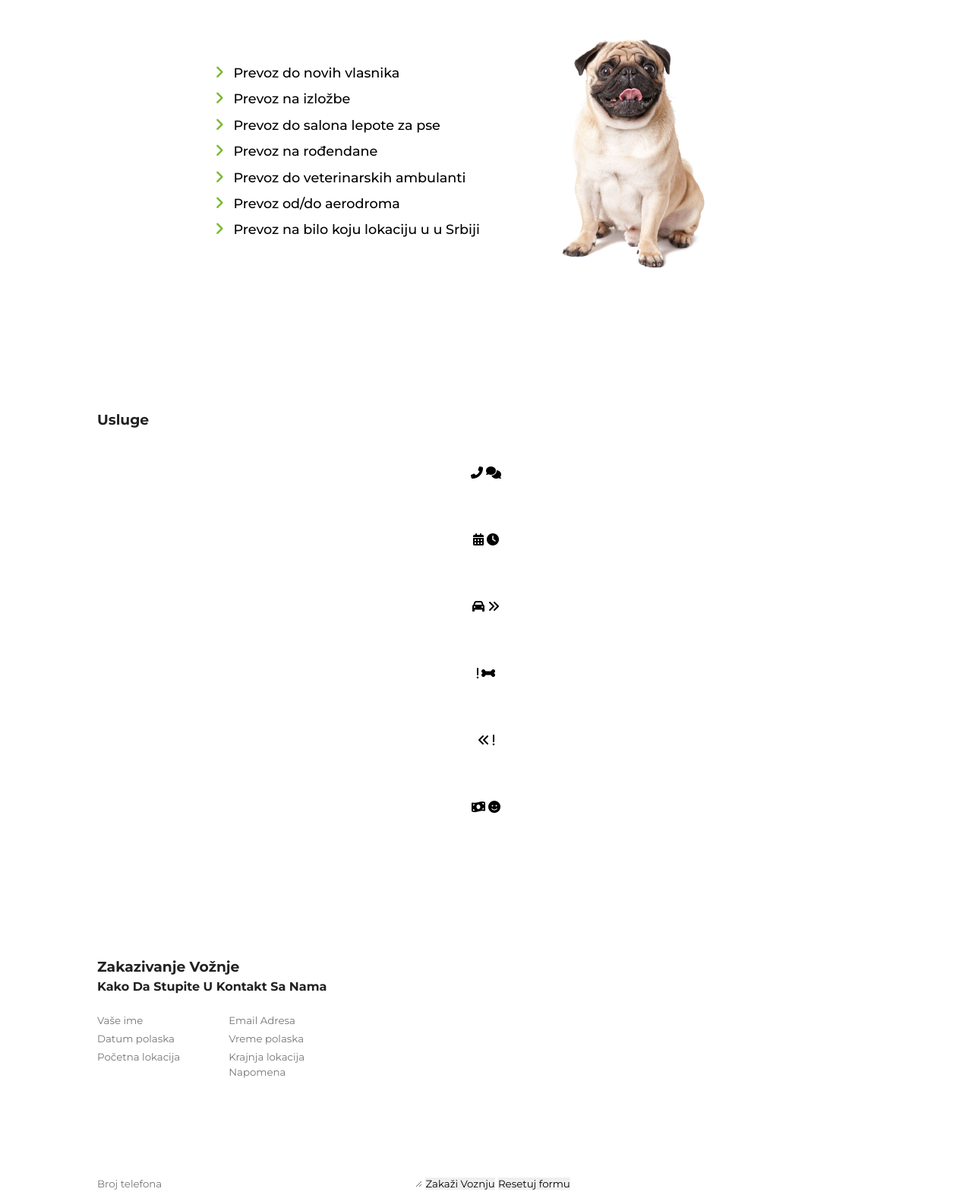
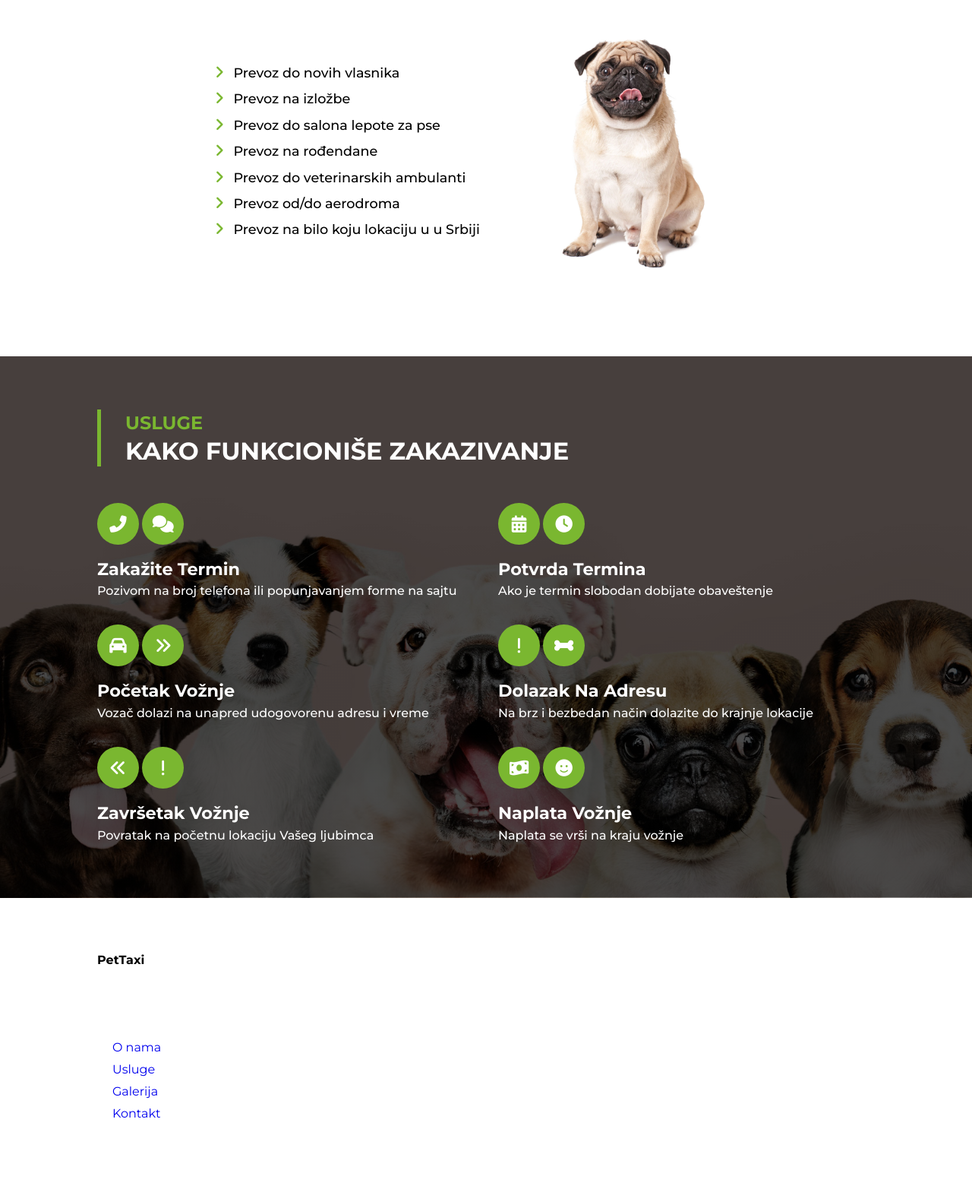
Before and after one commit to F-zivanovic/PetTaxi, a PHP site: page / in a window 1280 px wide. Shown: the part 1069-2638 px from the top of the page at 76% size. After the commit the page ends 2540 px from the top, so only its background shows below. Run offline with PHP 8.4, Linux system fonts and the light colour scheme.

Commit message:
Update SERVICES section

```diff
--- a/assets/css/style.css
+++ b/assets/css/style.css
@@ -761,6 +761,16 @@ section {
   font-weight: 500;
   font-size: 1.1rem;
 }
+@media (max-width: 576px) {
+  .about__wrapper .about__list__item {
+    font-size: 0.9rem;
+  }
+}
+@media (width < 350px) {
+  .about__wrapper .about__list__item {
+    font-size: 0.8rem;
+  }
+}
 .about__wrapper .about__list__item:not(:last-child) {
   margin-bottom: 0.5rem;
 }
@@ -773,6 +783,76 @@ section {
   height: 400px;
 }
 
+.services {
+  background: linear-gradient(rgba(0, 0, 0, 0.7), rgba(0, 0, 0, 0.7)), url("../img/services-bg.jpg");
+  background-position: center;
+  background-size: cover;
+  background-repeat: no-repeat;
+  background-attachment: fixed;
+}
+.services .section__header .section__desc {
+  color: white;
+}
+.services__wrapper {
+  display: grid;
+  grid-template-columns: repeat(2, 1fr);
+  grid-gap: 2rem;
+  margin-top: 3rem;
+}
+@media (max-width: 992px) {
+  .services__wrapper {
+    grid-template-columns: repeat(1, 1fr);
+  }
+}
+@media (max-width: 992px) {
+  .services__wrapper .services__item {
+    display: flex;
+    justify-content: center;
+    align-items: center;
+    flex-direction: column;
+    flex-wrap: nowrap;
+    gap: 0rem;
+    text-align: center;
+  }
+}
+.services__wrapper .services__item i {
+  width: 55px;
+  height: 55px;
+  border-radius: 50%;
+  line-height: 55px;
+  font-size: 1.4rem;
+  text-align: center;
+  background-color: #7ab730;
+  color: #fff;
+  transition: 200ms;
+}
+.services__wrapper .services__item i:hover {
+  transform: rotate(360deg);
+}
+@media (max-width: 576px) {
+  .services__wrapper .services__item i {
+    width: 45px;
+    height: 45px;
+    border-radius: 50%;
+    line-height: 45px;
+    font-size: 1rem;
+  }
+}
+.services__wrapper .services__item h5 {
+  font-size: 1.4rem;
+  color: white;
+  margin-top: 1rem;
+}
+@media (max-width: 576px) {
+  .services__wrapper .services__item h5 {
+    font-size: 1.1rem;
+  }
+}
+.services__wrapper .services__item p {
+  color: white;
+  font-weight: 500;
+}
+
 /*-----------------------------------------
 PARTIALS
 ------------------------------------------*/
--- a/assets/scss/partials/_about.scss
+++ b/assets/scss/partials/_about.scss
@@ -15,6 +15,14 @@
             &__item {
                 font-weight: 500;
                 font-size: 1.1rem;
+
+                @include breakpoint(sm) {
+                    font-size: 0.9rem;
+                }
+
+                @media(width<350px) {
+                    font-size: 0.8rem;
+                }
 
                 &:not(:last-child) {
                     margin-bottom: 0.5rem;
--- a/assets/scss/partials/_services.scss
+++ b/assets/scss/partials/_services.scss
@@ -1,37 +1,70 @@
 @use '../index' as *;
 
 .services {
-
-    background: linear-gradient(rgba(0, 0, 0, .5), rgba(0, 0, 0, .5)), url('../img/services-bg.jpg');
-    @include bgImage(center, no-repeat, cover, auto, 100%);
+    background: linear-gradient(rgba(0, 0, 0, .7), rgba(0, 0, 0, .7)), url('../img/services-bg.jpg');
+    background-position: center;
+    background-size: cover;
+    background-repeat: no-repeat;
     background-attachment: fixed;
 
-    h3 {
-        color: $white;
+    .section__header {
+        .section__desc {
+            color: white;
+        }
     }
 
-
-    &-content {
-        margin-top: 40px;
-        @include grid(2, 20px);
+    &__wrapper {
+        @include grid(2, 2rem);
+        margin-top: 3rem;
 
         @include breakpoint(lg) {
             grid-template-columns: repeat(1, 1fr);
         }
 
+        .services__item {
 
-        article {
+            @include breakpoint(lg) {
+                @include flex(center, center, column, nowrap, 0rem);
+                text-align: center;
+            }
+
+            i {
+                width: 55px;
+                height: 55px;
+                border-radius: 50%;
+                line-height: 55px;
+                font-size: 1.4rem;
+                text-align: center;
+                background-color: $primaryColor;
+                color: $white;
+                transition: 200ms;
+
+                &:hover {
+                    transform: rotate(360deg);
+                }
+
+                @include breakpoint(sm) {
+                    width: 45px;
+                    height: 45px;
+                    border-radius: 50%;
+                    line-height: 45px;
+                    font-size: 1rem;
+                }
+            }
 
             h5 {
                 font-size: 1.4rem;
+                color: white;
+                margin-top: 1rem;
 
                 @include breakpoint(sm) {
                     font-size: 1.1rem;
                 }
             }
 
-            i {
-                @include icons;
+            p {
+                color: white;
+                font-weight: 500;
             }
         }
     }
--- a/assets/scss/style.scss
+++ b/assets/scss/style.scss
@@ -6,5 +6,5 @@ PARTIALS
 @use 'partials/nav';
 @use 'partials/header';
 @use 'partials/about';
-// @use 'partials/services';
+@use 'partials/services';
 // @use 'partials/subscription';
--- a/index.html
+++ b/index.html
@@ -195,45 +195,59 @@
 
     <!-- Services section -->
     <section class="services" id="services">
-        <h3 class="section-tittle container">Usluge</h3>
-        <h4 class=" section-subtittle container text-white">Kako funkcioniše zakazivanje</h4>
+        <header class="section__header container">
+            <h5 class="section__title">usluge</h5>
+            <h3 class="section__desc">kako funkcioniše zakazivanje</h3>
+        </header>
 
-        <div class="services-content text-center container">
-            <article class="mt-4" data-aos="fade-up">
+        <div class="services__wrapper container">
+            <article class="services__item">
+                <div class="services__icon">
                     <i class="fas fa-phone-alt"></i>
                     <i class="fas fa-comments"></i>
-                <h5 class="text-white">Zakažite termin</h5>
-                <p class="text-white fw-600">Pozivom na broj telefona ili popunjavanjem forme na sajtu</p>
+                </div>
+                <h5>Zakažite termin</h5>
+                <p class=>Pozivom na broj telefona ili popunjavanjem forme na sajtu</p>
             </article>
-            <article class="mt-4" data-aos="fade-up">
+            <article class="services__item">
+                <div class="services__icon">
                     <i class="fas fa-calendar-alt"></i>
                     <i class="fas fa-clock"></i>
-                <h5 class="text-white">Potvrda termina</h5>
-                <p class="text-white fw-600">Ako je termin slobodan dobijate obaveštenje</p>
+                </div>
+                <h5>Potvrda termina</h5>
+                <p>Ako je termin slobodan dobijate obaveštenje</p>
             </article>
-            <article class="mt-4" data-aos="fade-up">
+            <article class="services__item">
+                <div class="services__icon">
                     <i class="fas fa-car"></i>
                     <i class="fas fa-angle-double-right"></i>
-                <h5 class="text-white">Početak vožnje</h5>
-                <p class="text-white fw-600">Vozač dolazi na unapred udogovorenu adresu i vreme</p>
+                </div>
+                <h5>Početak vožnje</h5>
+                <p>Vozač dolazi na unapred udogovorenu adresu i vreme</p>
             </article>
-            <article class="mt-4" data-aos="fade-up">
+            <article class="services__item">
+                <div class="services__icon">
                     <i class="fas fa-exclamation"></i>
                     <i class="fas fa-bone"></i>
-                <h5 class="text-white">Dolazak na adresu</h5>
-                <p class="text-white fw-600">Na brz i bezbedan način dolazite do krajnje lokacije</p>
+                </div>
+                <h5>Dolazak na adresu</h5>
+                <p>Na brz i bezbedan način dolazite do krajnje lokacije</p>
             </article>
-            <article class="mt-4" data-aos="fade-up">
+            <article class="services__item">
+                <div class="services__icon">
                     <i class="fas fa-angle-double-left"></i>
                     <i class="fas fa-exclamation"></i>
-                <h5 class="text-white">Zavrsetak vožnje</h5>
-                <p class="text-white fw-600">Povratak na početnu lokaciju Vašeg ljubimca</p>
+                </div>
+                <h5>Završetak vožnje</h5>
+                <p>Povratak na početnu lokaciju Vašeg ljubimca</p>
             </article>
-            <article class="mt-4" data-aos="fade-up">
+            <article class="services__item">
+                <div class="services__icon">
                     <i class="fas fa-money-bill-wave"></i>
                     <i class="fas fa-smile"></i>
-                <h5 class="text-white">Naplata vožnje</h5>
-                <p class="text-white fw-600">Naplata se vrši na kraju vožnje</p>
+                </div>
+                <h5>Naplata vožnje</h5>
+                <p>Naplata se vrši na kraju vožnje</p>
             </article>
         </div>
     </section>
@@ -243,7 +257,7 @@
 
 
     <!-- Contact section -->
-    <section class="contact container" id="contact">
+    <!-- <section class="contact container" id="contact">
         <h3 class="section-tittle">Zakazivanje vožnje</h3>
         <h4 class="section-subtittle">Kako da stupite u kontakt sa nama</h4>
 
@@ -298,14 +312,14 @@
                 </div>
             </div>
         </div>
-    </section>
+    </section> -->
     <!-- End contact section -->
 
 
 
 
     <!-- Gallery section -->
-    <section class="gallery container" data-aos="fade-up">
+    <!-- <section class="gallery container" data-aos="fade-up">
         <h3 class="section-tittle">Galerija</h3>
         <h4 class="section-subtittle">Galerija ljubimaca naših klijenata</h4>
 
@@ -329,7 +343,7 @@
                 <img src="assets/img/gallery-6.jpg" alt="gallery-img">
             </div>
         </div>
-    </section>
+    </section> -->
     <!-- End gallery section -->
 
 
@@ -338,8 +352,7 @@
     <section class="subscription bg-linear">
         <div class="subscription-content container">
 
-            <div class="subscription-content-card">
-                <a href="index.php" class="sub-logo fw-bold"><strong>PetTaxi</strong></a>
+            <div class="subscripservices__item" ex.php" class="sub-logo fw-bold"><strong>PetTaxi</strong></a>
                 <p class="text-white">Best Pet Taxi</p>
             </div>
 
```
Also changed, not shown: assets/scss/mixins.scss (+0 -34 lines). Lines whose indentation alone changed are shown as unchanged.
